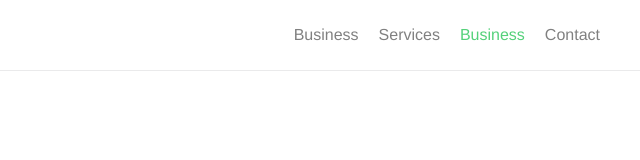
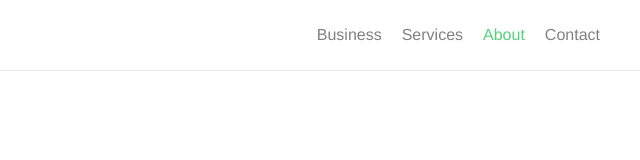
Before and after one commit to im-umar/responsive-css3-navigation-menu, a plain HTML site: page index.html in a window 1280 px wide. Shown: the full height of the page, 640-1280 px from the left. Drawn offline with Linux system fonts and the light colour scheme.

Commit message:
Minor tweak
Minor tweak

```diff
--- a/index.html
+++ b/index.html
@@ -10,6 +10,6 @@
   <div class="nav">
     <label for="toggle">&#9776;</label>
     <input type="checkbox" id="toggle"/>
-    <div class="menu"><a href="#">Business</a><a href="#">Services</a><a href="#"><span>Business</span></a><a href="#">Contact</a></div>
+    <div class="menu"><a href="#">Business</a><a href="#">Services</a><a href="#"><span>About</span></a><a href="#">Contact</a></div>
   </div>
 </body>
```
Also changed, not shown: 1 other file.
